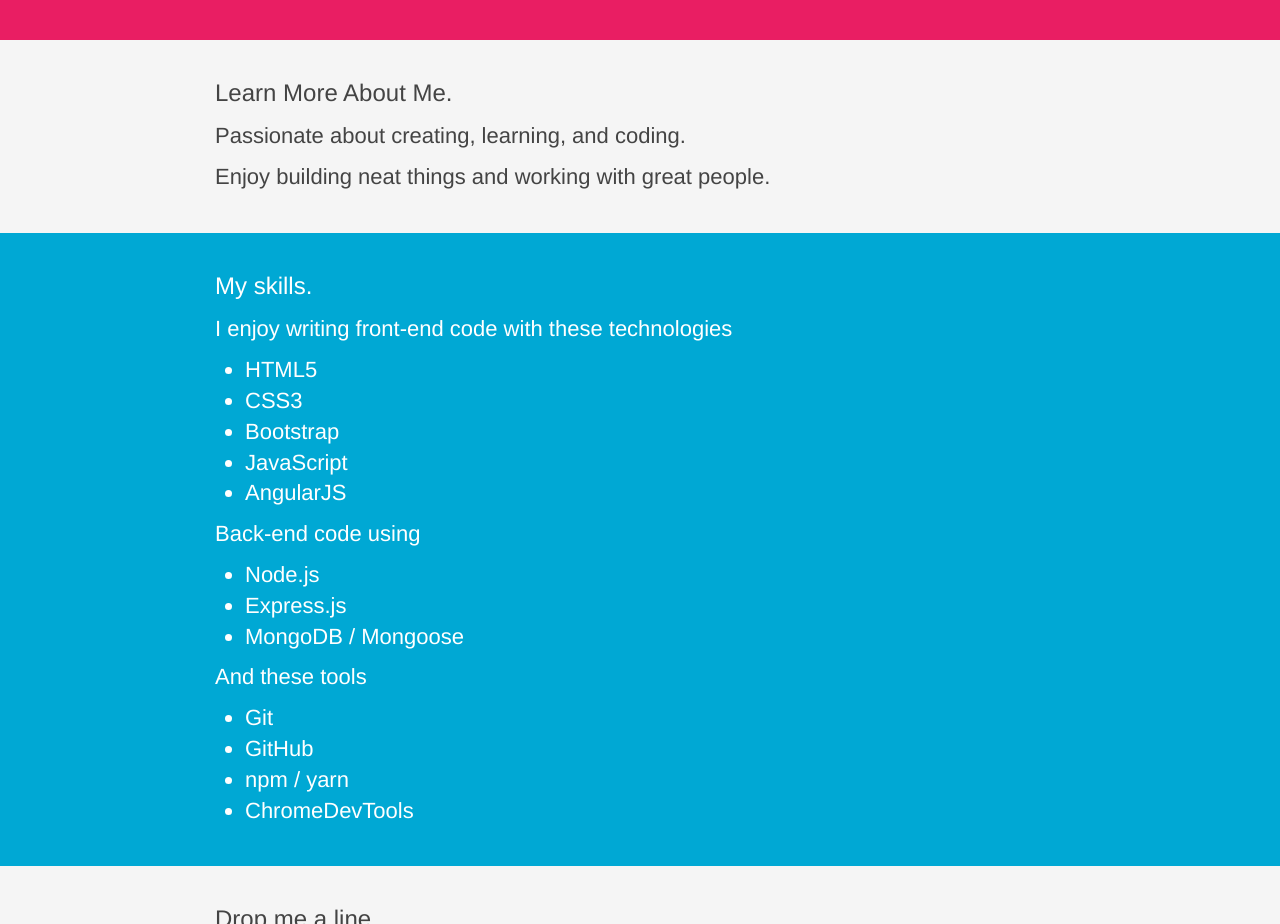
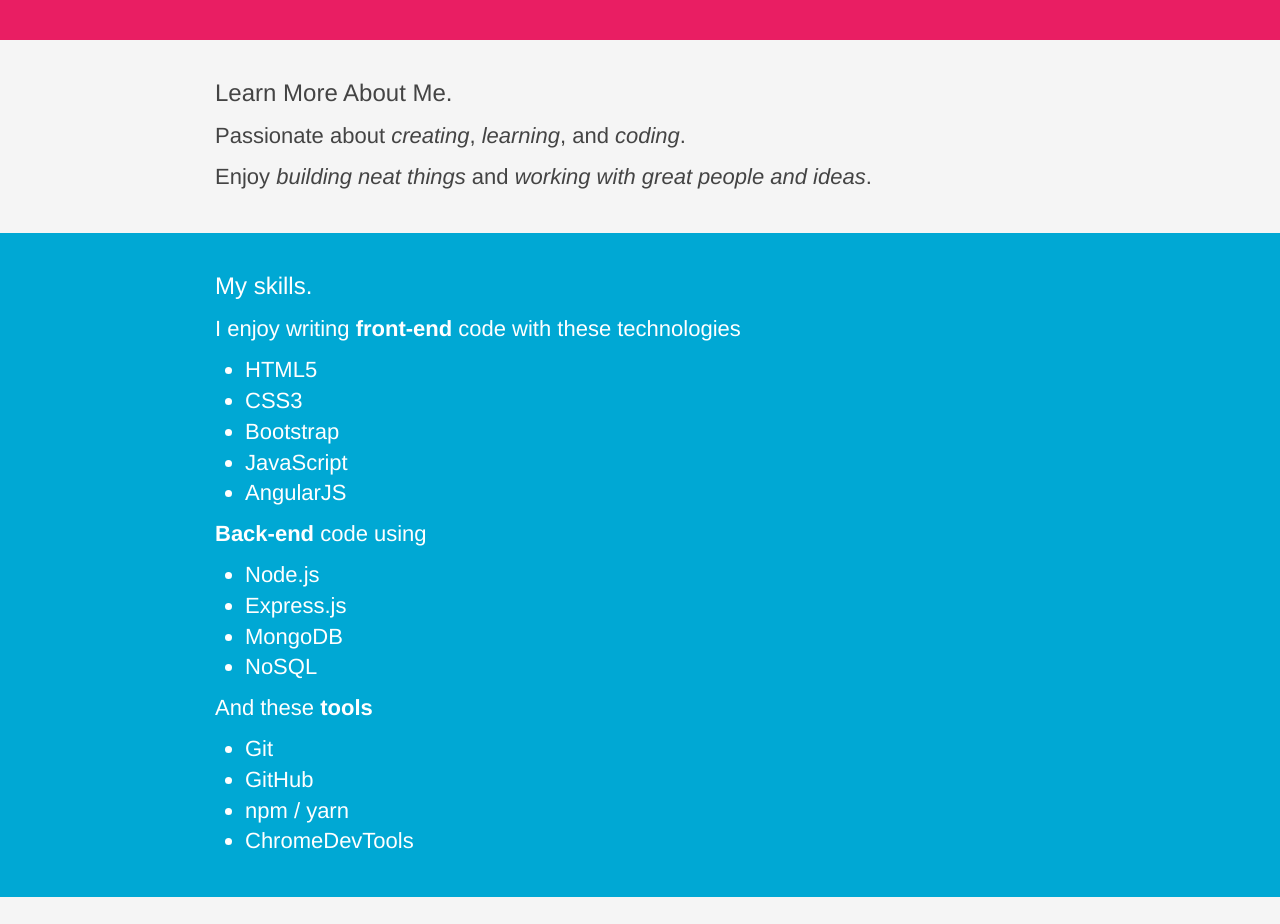
Before and after one commit to tysonwilliams/tysonwilliams.github.io, a website: page index.html in a window 1280 px wide. Shown: the part 280-1204 px from the top of the page. Drawn offline with nearby package versions, Linux system fonts and the light colour scheme; some packages are replaced by stand-ins of ours; a script that the page names is missing.

Commit message:
udpated main page with <strong> and <em> tags and minor udpate to skills section

```diff
--- a/public/components/home/home.html
+++ b/public/components/home/home.html
@@ -8,15 +8,15 @@
   <div class="tagline">
     <div class="content-wrapper">
       <h3>Learn More About Me.</h3>
-      <p>Passionate about creating, learning, and coding.</p>
-      <p>Enjoy building neat things and working with great people.</p>
+      <p>Passionate about <em>creating</em>, <em>learning</em>, and <em>coding</em>.</p>
+      <p>Enjoy <em>building neat things</em> and <em>working with great people and ideas</em>.</p>
     </div>
   </div>
 
   <div class="skills">
     <div class="content-wrapper">
       <h3>My skills.</h3>
-      <p>I enjoy writing front-end code with these technologies<p>
+      <p>I enjoy writing <strong>front-end</strong> code with these technologies<p>
       <ul>
         <li>HTML5</li>
         <li>CSS3</li>
@@ -24,14 +24,14 @@
         <li>JavaScript</li>
         <li>AngularJS</li>
       </ul>
-      <p>Back-end code using</p>
+      <p><strong>Back-end</strong> code using</p>
       <ul>
         <li>Node.js</li>
         <li>Express.js</li>
-        <li>MongoDB / Mongoose</li>
-        <!--<li>NoSQL</li>-->
+        <li>MongoDB</li>
+        <li>NoSQL</li>
       </ul>
-      <p>And these tools</p>
+      <p>And these <strong>tools</strong></p>
       <ul>
         <li>Git</li>
         <li>GitHub</li>
```
